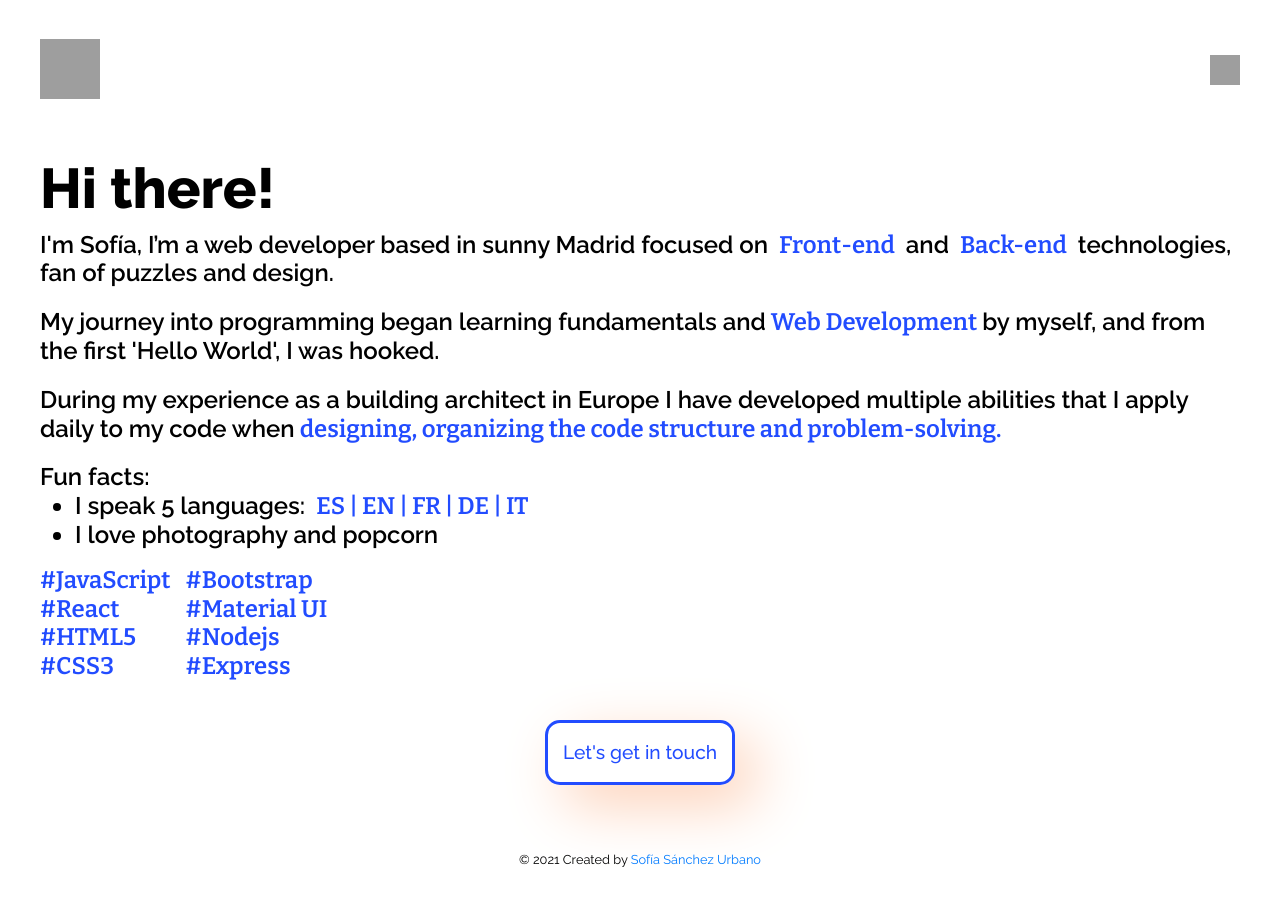
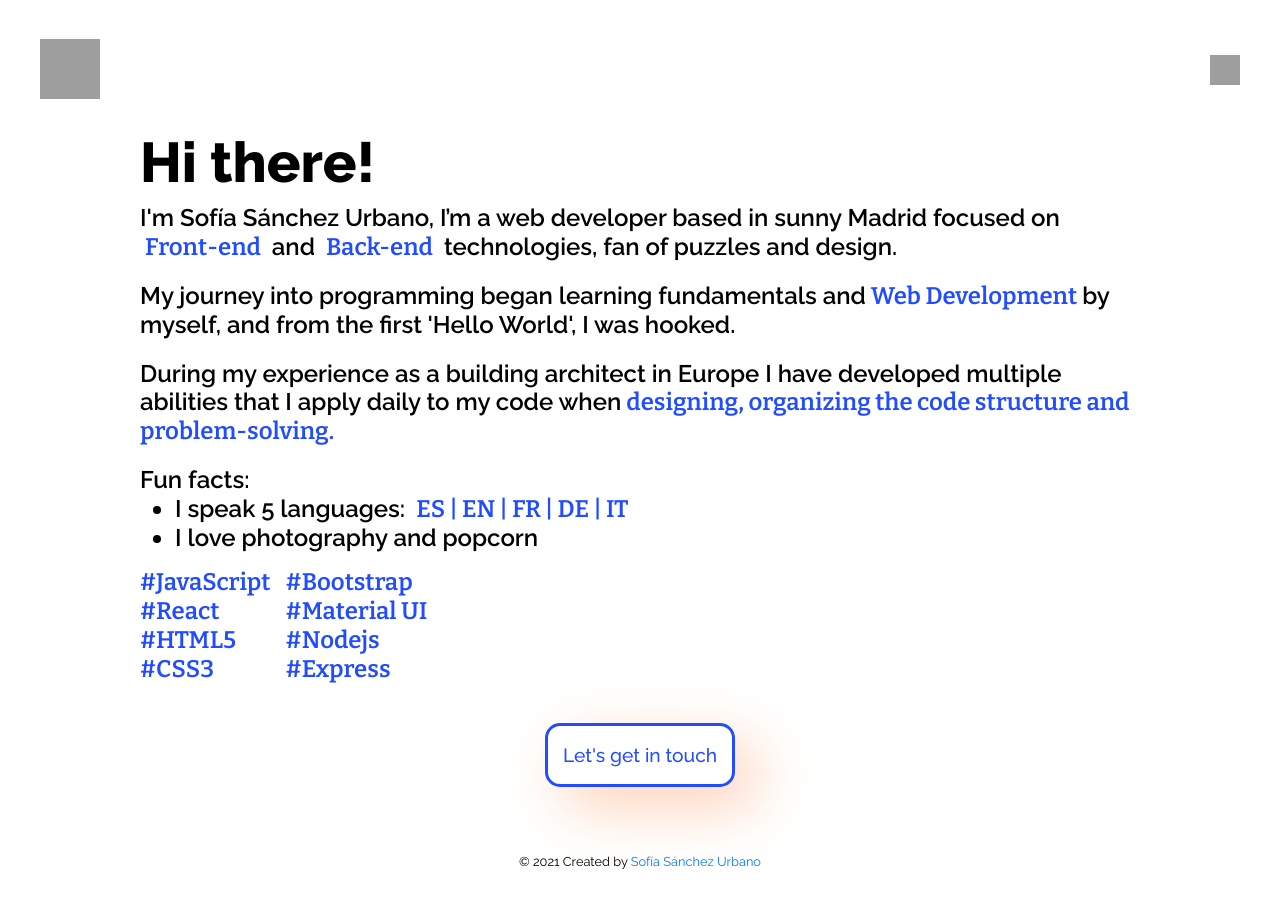
Before and after one commit to SofSanUrb/ssurbano, a React (Create React App) app: page /about in a window 1280 px wide. Shown: the top 906 px of the page. Built offline with nearby package versions, Linux system fonts and the light colour scheme; grey boxes are pictures that could not be loaded.

Commit message:
width about

```diff
--- a/src/App.css
+++ b/src/App.css
@@ -302,10 +302,13 @@ h5 {
 
 .about{
 height: 100vh;
-padding-top: 25px;
 display: flex;
 flex-direction: column;
 justify-content: space-evenly;
+}
+
+#intern-about{
+  max-width: 1000px;
 }
 
 .rest-about{
--- a/src/pages/About.jsx
+++ b/src/pages/About.jsx
@@ -10,12 +10,12 @@ export default function About() {
       <Helmet>
         <title>ssurbano | About</title>
       </Helmet>
-      <div className="about text-left">
+      <div className="about column text-left">
         <Fade bottom>
           <div id="intern-about">
             <h2>Hi there!</h2>
             <h3>
-              I'm Sofía, I’m a web developer based in sunny Madrid focused on{" "}
+              I'm Sofía Sánchez Urbano, I’m a web developer based in sunny Madrid focused on{" "}
               <span className="text-blue my-tech">Front-end</span> and{" "}
               <span className="text-blue my-tech">Back-end</span> technologies,
               fan of puzzles and design.{" "}
```
